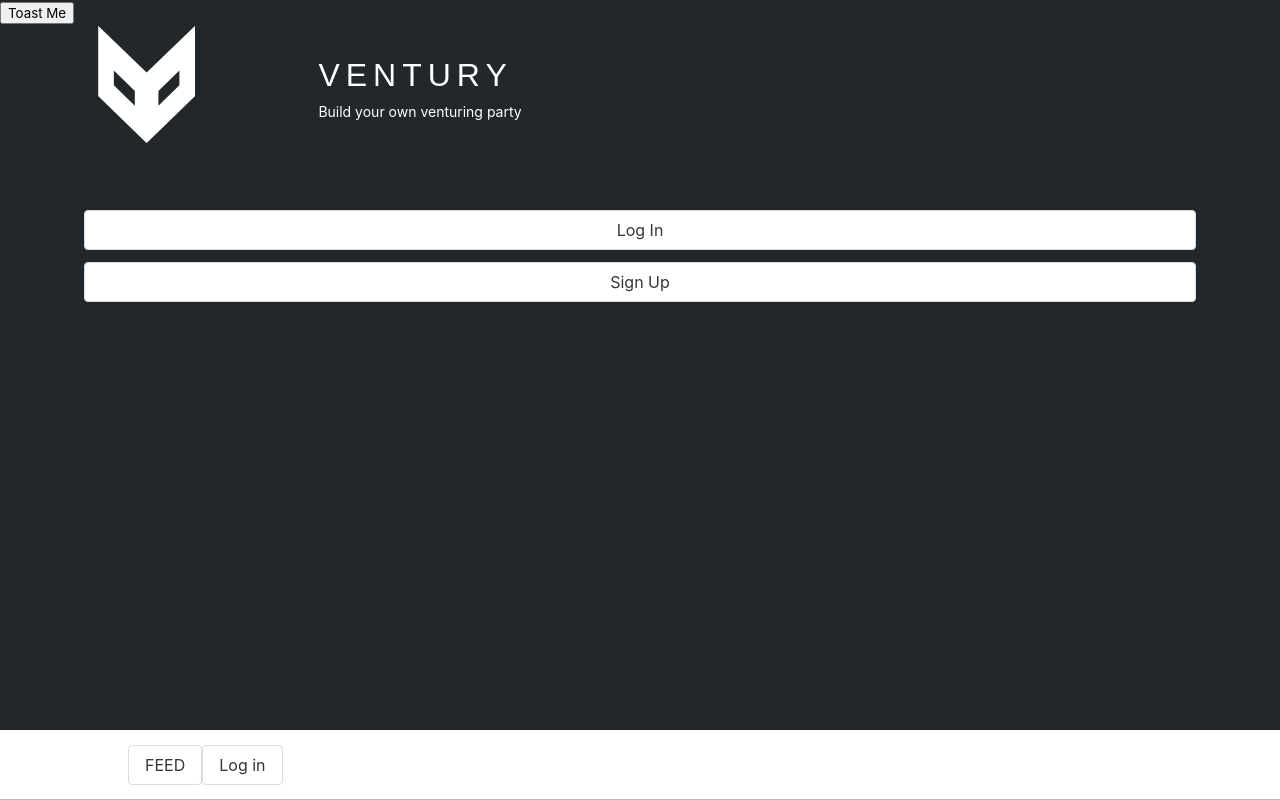
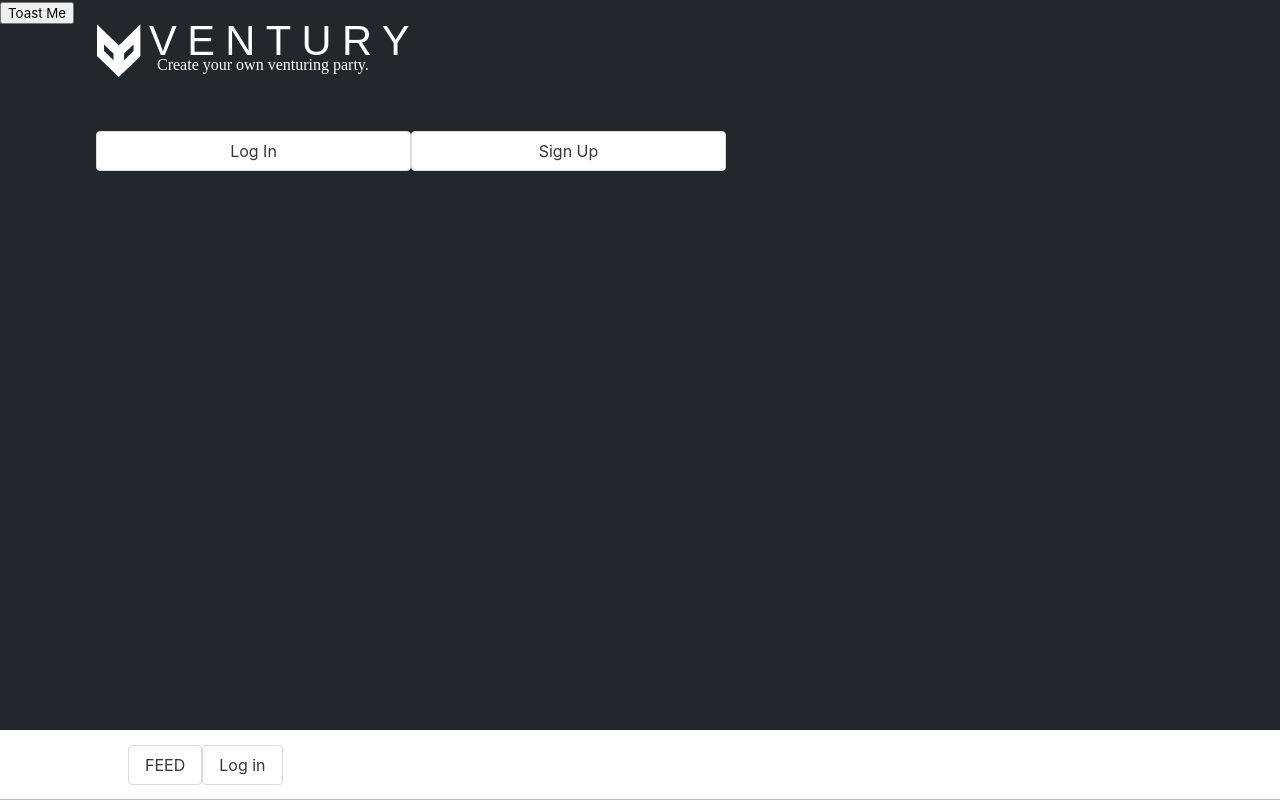
Before and after one commit to AmaryllisNO/ventury, a Next.js app: page / in a window 1280 px wide. Built offline with nearby package versions, Linux system fonts and the light colour scheme.

Commit message:
feat: landing hero

```diff
--- /dev/null
+++ b/components/Hero.tsx
@@ -0,0 +1,25 @@
+import React from 'react';
+
+const Hero = () => {
+  return (
+    <>
+      <div className='hero'>
+        <div className='hero__column'>
+          <img
+            className='hero__logo'
+            src='/img/venturylogo.svg'
+            alt='Ventury Logo'
+          />
+        </div>
+        <div className='hero__column hero__column--grow'>
+          <h1 className='hero__heading'>VENTURY</h1>
+          <small className='hero__subtext'>
+            Create your own venturing party.
+          </small>
+        </div>
+      </div>
+    </>
+  );
+};
+
+export default Hero;
--- a/pages/index.tsx
+++ b/pages/index.tsx
@@ -6,11 +6,8 @@ import { useEffect } from 'react';
 import { useRouter } from 'next/router';
 import toast from 'react-hot-toast';
 
-import VenturyLogo from '../public/img/venturylogo.svg';
-
-import Loader from '../components/Loader';
-import Card from '../components/Card';
-import Button from '../components/Button';
+// UI COMPONENTS
+import Hero from '../components/Hero';
 
 const Home: NextPage = () => {
   const user = false;
@@ -34,29 +31,15 @@ const Home: NextPage = () => {
       </div>
 
       <div className='container '>
-        <div className='columns is-mobile is-vcentered '>
-          <div className='column is-one-fifth'>
-            <Image
-              src={VenturyLogo}
-              alt='ventury logo'
-              width='100px'
-              height='120px'
-            />
-          </div>
-          <div className='column'>
-            <h1>VENTURY</h1>
-            <small>Build your own venturing party</small>
-          </div>
-        </div>
-
+        <Hero />
         <div className='columns'>
           {' '}
           <div className='column p-0 mt-6 '>
             <Link href='/login'>
-              <a className='button mb-3'>Log In</a>
+              <a className='button button--mw315 mb-3'>Log In</a>
             </Link>
             <Link href='/signup'>
-              <a className='button mb-3'>Sign Up</a>
+              <a className='button button--mw315 mb-3'>Sign Up</a>
             </Link>
           </div>
         </div>
--- a/styles/main.scss
+++ b/styles/main.scss
@@ -7,6 +7,7 @@
 @import './partials/loader';
 @import './partials/button';
 @import './partials/navbar';
+@import './partials/hero';
 
 :root {
   --color-bg: #eef0f1;
--- a/styles/partials/_button.scss
+++ b/styles/partials/_button.scss
@@ -1,4 +1,9 @@
 .button {
   min-width: 100%;
-  max-width: 100vw;
+  max-width: 315px;
+
+  &--mw315 {
+    max-width: 315px;
+    min-width: 315px;
+  }
 }
--- /dev/null
+++ b/styles/partials/_hero.scss
@@ -0,0 +1,40 @@
+.hero {
+  /*   & > * {
+    border: 1px red solid;
+  } */
+
+  // overflow: hidden;
+  max-width: 315px;
+  margin: 0;
+  padding: 0;
+  width: 100%;
+  display: flex;
+  flex-direction: row;
+  justify-content: space-between;
+  align-content: stretch;
+
+  &__column {
+    &--grow {
+      flex-grow: 2;
+      padding-left: 0.5em;
+    }
+  }
+
+  &__logo {
+    width: 100%;
+    min-width: 45px;
+  }
+
+  &__heading {
+    font-size: 2.6em;
+    margin-top: -0.33em;
+    margin-bottom: -0.5em;
+    letter-spacing: 0.25em;
+  }
+
+  &__subtext {
+    font-family: 'Amiri', serif;
+    font-size: 1em;
+    padding-left: 0.5em;
+  }
+}
--- a/styles/partials/_index.scss
+++ b/styles/partials/_index.scss
@@ -1,5 +1,9 @@
 .container {
   padding: 0 2rem;
+}
+
+.columns {
+  margin: 0;
 }
 
 .main {
```
